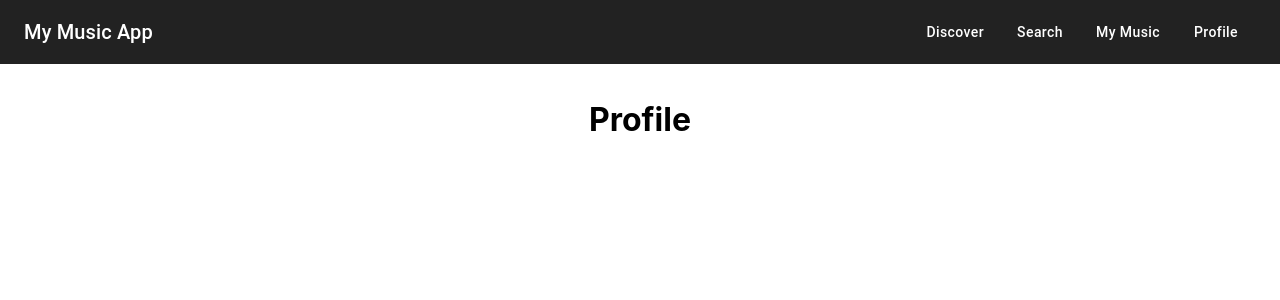
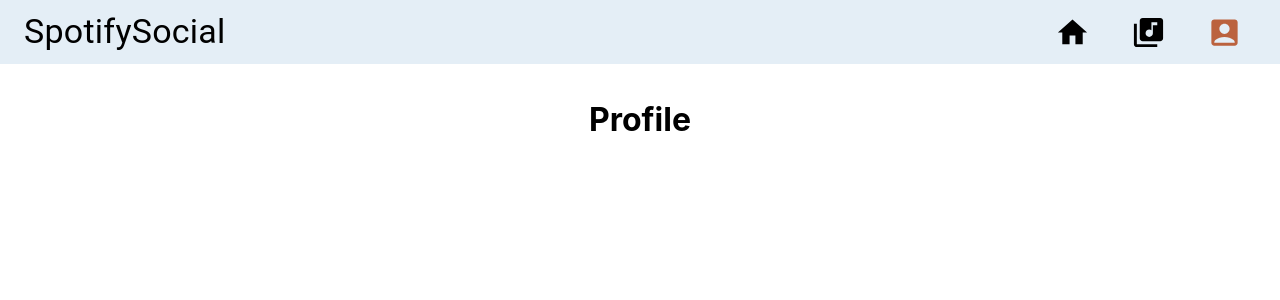
Before and after one commit to jrp9pte/ForgeSpotifyClone, a React (Create React App) app in the folder frontend/: page /profile in a window 1280 px wide. Shown: the top 300 px of the page. Built offline with nearby package versions, Linux system fonts and the light colour scheme.

Commit message:
added pallete for the navbar as well as hover and active color changes

```diff
--- a/frontend/src/Components/Navigation/NavigationBar.jsx
+++ b/frontend/src/Components/Navigation/NavigationBar.jsx
@@ -1,4 +1,5 @@
 import React, { useState, useEffect } from "react";
+import { styled } from "@mui/system";
 import AppBar from "@mui/material/AppBar";
 import Toolbar from "@mui/material/Toolbar";
 import Typography from "@mui/material/Typography";
@@ -9,11 +10,43 @@ import Drawer from "@mui/material/Drawer";
 import List from "@mui/material/List";
 import ListItem from "@mui/material/ListItem";
 import ListItemText from "@mui/material/ListItemText";
-import { Link as RouterLink } from "react-router-dom";
+import { Link as RouterLink, useLocation } from "react-router-dom";
+import AccountBoxIcon from "@mui/icons-material/AccountBox";
+import LibraryMusicIcon from "@mui/icons-material/LibraryMusic";
+import HomeIcon from "@mui/icons-material/Home";
+
+const StyledHomeIcon = styled(HomeIcon)(({ theme }) => ({
+  color: "black",
+  "&:hover": {
+    color: "#bb623e",
+  },
+  "&.active": {
+    color: "#bb623e",
+  },
+}));
+const StyledAccountBoxIcon = styled(AccountBoxIcon)(({ theme }) => ({
+  color: "black",
+  "&:hover": {
+    color: "#bb623e",
+  },
+  "&.active": {
+    color: "#bb623e",
+  },
+}));
+const StyledLibraryMusicIcon = styled(LibraryMusicIcon)(({ theme }) => ({
+  color: "black",
+  "&:hover": {
+    color: "#bb623e",
+  },
+  "&.active": {
+    color: "#bb623e",
+  },
+}));
 
 const NavigationBar = () => {
   const [isDrawerOpen, setIsDrawerOpen] = useState(false);
   const [isMobile, setIsMobile] = useState(false);
+  const location = useLocation();
 
   useEffect(() => {
     const handleResize = () => {
@@ -35,24 +68,24 @@ const NavigationBar = () => {
   return (
     <AppBar
       position="fixed"
-      sx={{ backgroundColor: "#222", boxShadow: "none" }}
+      sx={{ backgroundColor: "#e4eef6", boxShadow: "none" }}
     >
       <Toolbar sx={{ justifyContent: "space-between" }}>
         <Typography
-          variant="h6"
+          variant="h4"
           component="div"
-          sx={{ flexGrow: 1, textAlign: "left" }}
+          sx={{ color: "black", flexGrow: 1, textAlign: "left" }}
         >
-          My Music App
+          SpotifySocial
         </Typography>
         {isMobile ? (
           <IconButton
-            color="inherit"
+            color="black"
             aria-label="menu"
             edge="end"
             onClick={toggleDrawer}
           >
-            <MenuIcon />
+            <MenuIcon fontSize="large" />
           </IconButton>
         ) : (
           <div>
@@ -60,78 +93,62 @@ const NavigationBar = () => {
               component={RouterLink}
               to="/"
               color="inherit"
-              sx={{
-                mx: 1,
-                textTransform: "none",
-                textDecoration: "none",
-                "&:hover": {
-                  textDecoration: "underline",
-                },
-              }}
+              sx={{ marginRight: "12px" }}
             >
-              Discover
-            </Button>
-            <Button
-              component={RouterLink}
-              to="/search"
-              color="inherit"
-              sx={{
-                mx: 1,
-                textTransform: "none",
-                textDecoration: "none",
-                "&:hover": {
-                  textDecoration: "underline",
-                },
-              }}
-            >
-              Search
+              <StyledHomeIcon
+                fontSize="large"
+                className={location.pathname === "/" ? "active" : ""}
+              />
             </Button>
             <Button
               component={RouterLink}
               to="/my-music"
               color="inherit"
-              sx={{
-                mx: 1,
-                textTransform: "none",
-                textDecoration: "none",
-                "&:hover": {
-                  textDecoration: "underline",
-                },
-              }}
+              sx={{ marginRight: "12px" }}
             >
-              My Music
+              <StyledLibraryMusicIcon
+                className={location.pathname === "/my-music" ? "active" : ""}
+                fontSize="large"
+              />
             </Button>
-            <Button
-              component={RouterLink}
-              to="/profile"
-              color="inherit"
-              sx={{
-                mx: 1,
-                textTransform: "none",
-                textDecoration: "none",
-                "&:hover": {
-                  textDecoration: "underline",
-                },
-              }}
-            >
-              Profile
+            <Button component={RouterLink} to="/profile" color="inherit">
+              <StyledAccountBoxIcon
+                className={location.pathname === "/profile" ? "active" : ""}
+                fontSize="large"
+              />
             </Button>
           </div>
         )}
       </Toolbar>
-      <Drawer anchor="right" open={isDrawerOpen} onClose={toggleDrawer}>
-        <List sx={{ width: 250 }} onClick={toggleDrawer}>
+      <Drawer
+        PaperProps={{
+          sx: {
+            backgroundColor: "#e4eef6",
+          },
+        }}
+        anchor="right"
+        open={isDrawerOpen}
+        onClose={toggleDrawer}
+      >
+        <List sx={{ width: 150 }} onClick={toggleDrawer}>
           <ListItem button component={RouterLink} to="/">
-            <ListItemText primary="Discover" />
+            <StyledHomeIcon
+              fontSize="large"
+              className={location.pathname === "/" ? "active" : ""}
+            />
           </ListItem>
-          <ListItem button component={RouterLink} to="/search">
-            <ListItemText primary="Search" />
-          </ListItem>
+
           <ListItem button component={RouterLink} to="/my-music">
-            <ListItemText primary="My Music" />
+            <StyledLibraryMusicIcon
+              className={location.pathname === "/my-music" ? "active" : ""}
+              fontSize="large"
+            />
           </ListItem>
           <ListItem button component={RouterLink} to="/profile">
-            <ListItemText primary="Profile" />
+            <StyledAccountBoxIcon
+              className={location.pathname === "/profile" ? "active" : ""}
+              fontSize="large"
+            />
           </ListItem>
         </List>
       </Drawer>
```
